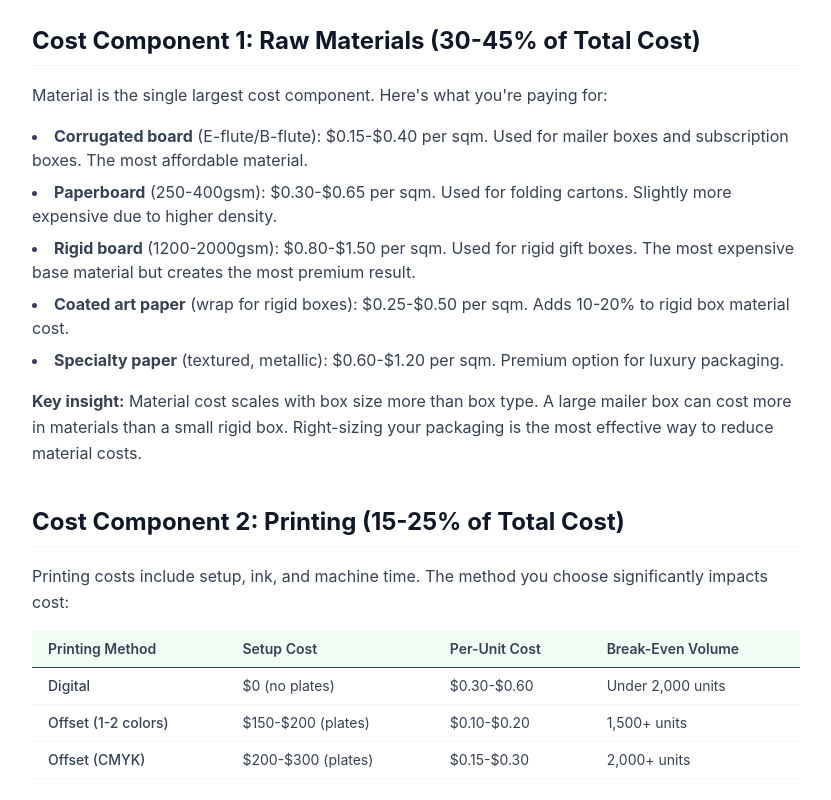
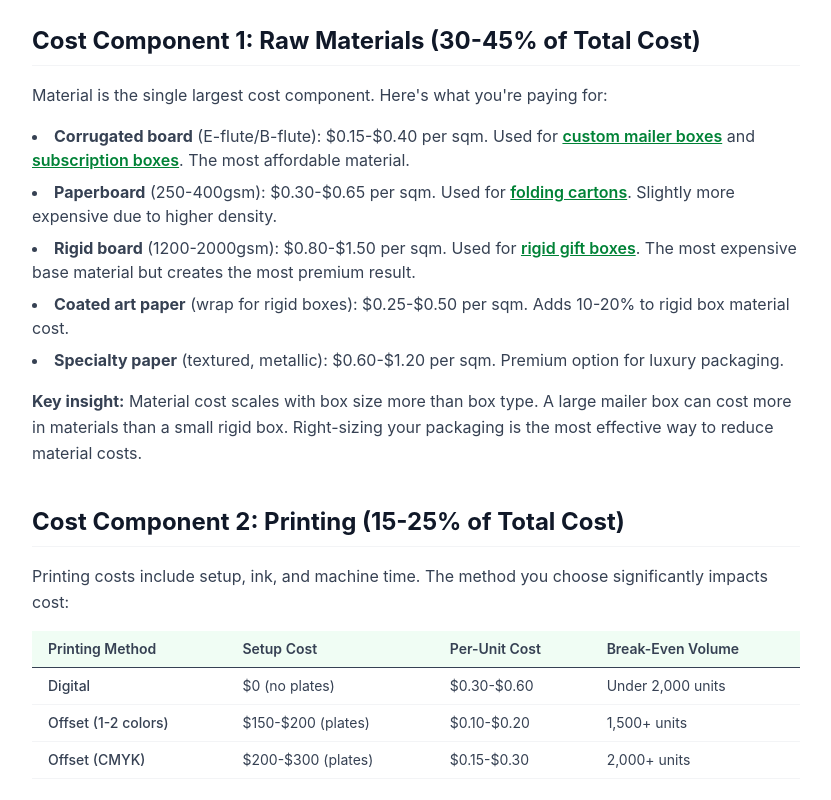
Before and after one commit to rocknjp/bupackeco, a Next.js app: page /blog/custom-packaging-cost-breakdown in a window 1280 px wide. Shown: the part 800-1600 px from the top of the page, without its empty margins (224-1055 px from the left). Built offline with nearby package versions, Linux system fonts and the light colour scheme.

Commit message:
feat: add internal product links to remaining 13 blog pages (batch 2)
Each blog now has 2-4 keyword-rich anchor links pointing to product pages
(/products/*) with font-semibold styling for SEO internal linking strategy.

```diff
--- a/app/blog/biodegradable-ecommerce-packaging-guide/page.tsx
+++ b/app/blog/biodegradable-ecommerce-packaging-guide/page.tsx
@@ -238,8 +238,8 @@ export default function BiodegradableEcommercePackagingGuide() {
               </table>
             </div>
 
-            <p className="text-gray-700 leading-relaxed mb-4">
-              BUpack is <strong>FSC-certified</strong> and all our packaging uses soy-based ink and water-based coatings. We provide full chain-of-custody documentation with every order. Visit our <a href="/eco" className="text-green-700 underline hover:text-green-600">eco certifications page</a> for details.
+              <p className="text-gray-700 leading-relaxed mb-4">
+              BUpack is <strong>FSC-certified</strong> and all our packaging uses soy-based ink and water-based coatings. We provide full chain-of-custody documentation with every order. Whether you need <a href="/products/paper-boxes" className="text-green-700 underline font-semibold">FSC-certified custom paper boxes</a>, <a href="/products/custom-mailer-boxes" className="text-green-700 underline font-semibold">custom kraft mailer boxes</a>, or <a href="/products/subscription-boxes" className="text-green-700 underline font-semibold">subscription box packaging</a>, we've got you covered. Visit our <a href="/eco" className="text-green-700 underline hover:text-green-600">eco certifications page</a> for details.
             </p>
 
             <h2 className="text-2xl font-bold text-gray-900 mt-10 mb-4 pb-2 border-b border-gray-100">
--- a/app/blog/branded-packaging-ideas-ecommerce/page.tsx
+++ b/app/blog/branded-packaging-ideas-ecommerce/page.tsx
@@ -116,7 +116,7 @@ export default function BrandedPackagingIdeasEcommerce() {
               In ecommerce, your packaging is the only physical touchpoint between your brand and your customer. Research shows that <strong>72% of consumers say packaging design influences their purchase decisions</strong>, and brands with memorable unboxing experiences see <strong>3–5x more social media shares</strong>. Yet many DTC brands still ship in plain boxes, leaving their most powerful branding opportunity on the table.
             </p>
             <p className="text-gray-700 leading-relaxed mb-4">
-              The good news? You don't need a massive budget to create standout packaging. With <a href="/blog/custom-packaging-low-moq-guide" className="text-green-700 underline hover:text-green-600">low-MOQ custom packaging</a> starting at 100 units and digital printing eliminating plate fees, even small brands can deliver premium branded experiences. Here are 15 ideas ranked by impact and cost.
+              The good news? You don't need a massive budget to create standout packaging. With <a href="/blog/custom-packaging-low-moq-guide" className="text-green-700 underline hover:text-green-600">low-MOQ custom packaging</a> starting at 100 units and digital printing eliminating plate fees, even small brands can deliver premium branded experiences. Whether you need <a href="/products/custom-mailer-boxes" className="text-green-700 underline font-semibold">custom printed mailer boxes</a>, <a href="/products/folding-cartons" className="text-green-700 underline font-semibold">custom folding cartons</a>, or <a href="/products/rigid-gift-boxes" className="text-green-700 underline font-semibold">premium rigid gift boxes</a>, there's an option for every budget. Here are 15 ideas ranked by impact and cost.
             </p>
 
             <h2 className="text-2xl font-bold text-gray-900 mt-10 mb-4 pb-2 border-b border-gray-100">
--- a/app/blog/compostable-packaging-alternatives/page.tsx
+++ b/app/blog/compostable-packaging-alternatives/page.tsx
@@ -316,8 +316,8 @@ export default function CompostablePackagingAlternatives() {
               <li>Pursue BPI certification for your complete packaging system</li>
             </ul>
 
-            <p className="text-gray-700 leading-relaxed mb-4">
-              BUpack can support your transition with <a href="/services/design-support" className="text-green-700 underline hover:text-green-600">design consultation</a> and material recommendations tailored to your product category and budget. Our <a href="/blog/biodegradable-ecommerce-packaging-guide" className="text-green-700 underline hover:text-green-600">biodegradable packaging guide</a> covers additional material science details.
+              <p className="text-gray-700 leading-relaxed mb-4">
+              BUpack can support your transition with <a href="/services/design-support" className="text-green-700 underline hover:text-green-600">design consultation</a> and material recommendations tailored to your product category and budget. Browse our full range of <a href="/products/paper-boxes" className="text-green-700 underline font-semibold">custom paper boxes</a>, <a href="/products/custom-mailer-boxes" className="text-green-700 underline font-semibold">custom mailer boxes</a>, and <a href="/products/custom-paper-bags" className="text-green-700 underline font-semibold">eco-friendly paper bags</a> — all available with FSC-certified compostable materials. Our <a href="/blog/biodegradable-ecommerce-packaging-guide" className="text-green-700 underline hover:text-green-600">biodegradable packaging guide</a> covers additional material science details.
             </p>
 
             {/* Key Takeaways */}
--- a/app/blog/custom-packaging-cost-breakdown/page.tsx
+++ b/app/blog/custom-packaging-cost-breakdown/page.tsx
@@ -121,9 +121,9 @@ export default function CustomPackagingCostBreakdown() {
               Material is the single largest cost component. Here's what you're paying for:
             </p>
             <ul className="list-disc list-inside mb-4 text-gray-700 space-y-2">
-              <li><strong>Corrugated board</strong> (E-flute/B-flute): $0.15-$0.40 per sqm. Used for mailer boxes and subscription boxes. The most affordable material.</li>
-              <li><strong>Paperboard</strong> (250-400gsm): $0.30-$0.65 per sqm. Used for folding cartons. Slightly more expensive due to higher density.</li>
-              <li><strong>Rigid board</strong> (1200-2000gsm): $0.80-$1.50 per sqm. Used for rigid gift boxes. The most expensive base material but creates the most premium result.</li>
+              <li><strong>Corrugated board</strong> (E-flute/B-flute): $0.15-$0.40 per sqm. Used for <a href="/products/custom-mailer-boxes" className="text-green-700 underline font-semibold">custom mailer boxes</a> and <a href="/products/subscription-boxes" className="text-green-700 underline font-semibold">subscription boxes</a>. The most affordable material.</li>
+              <li><strong>Paperboard</strong> (250-400gsm): $0.30-$0.65 per sqm. Used for <a href="/products/folding-cartons" className="text-green-700 underline font-semibold">folding cartons</a>. Slightly more expensive due to higher density.</li>
+              <li><strong>Rigid board</strong> (1200-2000gsm): $0.80-$1.50 per sqm. Used for <a href="/products/rigid-gift-boxes" className="text-green-700 underline font-semibold">rigid gift boxes</a>. The most expensive base material but creates the most premium result.</li>
               <li><strong>Coated art paper</strong> (wrap for rigid boxes): $0.25-$0.50 per sqm. Adds 10-20% to rigid box material cost.</li>
               <li><strong>Specialty paper</strong> (textured, metallic): $0.60-$1.20 per sqm. Premium option for luxury packaging.</li>
             </ul>
@@ -184,7 +184,7 @@ export default function CustomPackagingCostBreakdown() {
               Labor costs include die-cutting, folding, gluing, and quality inspection. These costs are relatively fixed per unit and don't vary much between suppliers. The key factors are:
             </p>
             <ul className="list-disc list-inside mb-4 text-gray-700 space-y-2">
-              <li><strong>Box complexity:</strong> Simple mailer boxes cost less to assemble than rigid boxes with magnetic closures and custom inserts.</li>
+              <li><strong>Box complexity:</strong> Simple <a href="/products/custom-mailer-boxes" className="text-green-700 underline font-semibold">mailer boxes</a> cost less to assemble than <a href="/products/rigid-gift-boxes" className="text-green-700 underline font-semibold">rigid boxes</a> with magnetic closures and custom inserts.</li>
               <li><strong>Insert assembly:</strong> Adding custom inserts (EVA foam, cardboard dividers) increases assembly time and cost by $0.10-$0.40/unit.</li>
               <li><strong>Quality control:</strong> Every BUpack order includes full QC inspection at no extra cost. Some factories charge extra for this — we don't.</li>
             </ul>
--- a/app/blog/custom-packaging-timeline-guide/page.tsx
+++ b/app/blog/custom-packaging-timeline-guide/page.tsx
@@ -121,7 +121,7 @@ export default function CustomPackagingTimelineGuide() {
               Everything starts with defining what you need. During this phase, you'll work with our team to specify:
             </p>
             <ul className="list-disc list-inside mb-4 text-gray-700 space-y-2">
-              <li><strong>Box type</strong> — Mailer box, folding carton, rigid box, or <a href="/products/paper-bags" className="text-green-700 underline hover:text-green-600">paper bags</a></li>
+              <li><strong>Box type</strong> — Mailer box, <a href="/products/custom-mailer-boxes" className="text-green-700 underline font-semibold">custom mailer box</a>, <a href="/products/folding-cartons" className="text-green-700 underline font-semibold">folding carton</a>, <a href="/products/rigid-gift-boxes" className="text-green-700 underline font-semibold">rigid box</a>, or <a href="/products/paper-bags" className="text-green-700 underline hover:text-green-600">paper bags</a></li>
               <li><strong>Dimensions</strong> — Based on your product measurements + padding allowance</li>
               <li><strong>Material</strong> — Kraft, coated art paper, specialty paper, or corrugated board</li>
               <li><strong>Printing method</strong> — Digital (fast, low MOQ) or offset (volume, precision)</li>
--- a/app/blog/digital-printing-vs-offset-packaging/page.tsx
+++ b/app/blog/digital-printing-vs-offset-packaging/page.tsx
@@ -272,7 +272,7 @@ export default function DigitalPrintingVsOffsetPackaging() {
               Smart brands use both methods strategically. Start with digital printing for your first order of 200–500 units to test the market. Validate your design, gather customer feedback, and refine. Once you've proven the design and your volume increases past 3,000 units, switch to offset for the cost savings.
             </p>
             <p className="text-gray-700 leading-relaxed mb-4">
-              BUpack supports both digital and offset printing for all <a href="/products/folding-cartons" className="text-green-700 underline hover:text-green-600">folding cartons</a> and <a href="/products/rigid-gift-boxes" className="text-green-700 underline hover:text-green-600">rigid gift boxes</a>. Our team can advise on the best method for your specific order.
+              BUpack supports both digital and offset printing across all product lines: <a href="/products/custom-mailer-boxes" className="text-green-700 underline font-semibold">custom mailer boxes</a>, <a href="/products/paper-boxes" className="text-green-700 underline font-semibold">custom paper boxes</a>, <a href="/products/paper-bags" className="text-green-700 underline font-semibold">paper bags</a>, <a href="/products/folding-cartons" className="text-green-700 underline hover:text-green-600">folding cartons</a> and <a href="/products/rigid-gift-boxes" className="text-green-700 underline hover:text-green-600">rigid gift boxes</a>. Our team can advise on the best method for your specific order.
             </p>
 
             {/* Key Takeaways */}
--- a/app/blog/how-to-create-unboxing-experience/page.tsx
+++ b/app/blog/how-to-create-unboxing-experience/page.tsx
@@ -259,13 +259,13 @@ export default function HowToCreateUnboxingExperience() {
             How BUpack Helps You Engineer the Perfect Unboxing
           </h2>
           <p className="text-gray-700 leading-relaxed mb-4">
-            We work with DTC brands at every stage to design unboxing experiences that drive shares, reviews, and repeat purchases. Every <a href="/products/paper-boxes" className="text-green-700 underline">custom paper box</a> includes:
+            We work with DTC brands at every stage to design unboxing experiences that drive shares, reviews, and repeat purchases. Every <a href="/products/paper-boxes" className="text-green-700 underline">custom paper box</a>, <a href="/products/custom-mailer-boxes" className="text-green-700 underline font-semibold">custom mailer box</a>, and <a href="/products/rigid-gift-boxes" className="text-green-700 underline font-semibold">rigid gift box</a> includes:
           </p>
           <p className="text-gray-700 leading-relaxed mb-2"><strong>Interior printing</strong> — full-color print on the inside of your mailer box. The surprise that makes people reach for their camera.</p>
           <p className="text-gray-700 leading-relaxed mb-2"><strong>Custom inserts</strong> — die-cut corrugated or paperboard inserts that hold your product perfectly. No bubble wrap needed.</p>
           <p className="text-gray-700 leading-relaxed mb-2"><strong>Branded tissue paper</strong> — custom printed tissue from 1,000 sheets. Your logo or pattern on every layer.</p>
           <p className="text-gray-700 leading-relaxed mb-2"><strong>Sticker seals</strong> — branded sticker seals from 500 units. The ceremonial finishing touch.</p>
-          <p className="text-gray-700 leading-relaxed mb-4"><strong>FSC-certified materials</strong> with soy-based ink and water-based coatings — sustainable unboxing that your customers will love. Flexible MOQ starting from 100 units for mailer boxes and insert cards.</p>
+          <p className="text-gray-700 leading-relaxed mb-4"><strong>FSC-certified materials</strong> with soy-based ink and water-based coatings — sustainable unboxing that your customers will love. Flexible MOQ starting from 100 units for <a href="/products/custom-mailer-boxes" className="text-green-700 underline font-semibold">custom mailer boxes</a>, <a href="/products/subscription-boxes" className="text-green-700 underline font-semibold">subscription boxes</a>, and insert cards.</p>
 
         </div>
 
--- a/app/blog/import-custom-packaging-from-china-guide/page.tsx
+++ b/app/blog/import-custom-packaging-from-china-guide/page.tsx
@@ -352,7 +352,7 @@ export default function ImportCustomPackagingFromChinaGuide() {
               <li><strong>Free digital proofs</strong> — No surprises on color or layout</li>
             </ul>
             <p className="text-gray-700 leading-relaxed mb-4">
-              Whether you're ordering <a href="/products/paper-boxes" className="text-green-700 underline hover:text-green-600">custom paper boxes</a>, <a href="/products/paper-bags" className="text-green-700 underline hover:text-green-600">paper bags</a>, or <a href="/products/subscription-boxes" className="text-green-700 underline hover:text-green-600">subscription boxes</a>, our team manages the entire process from artwork approval to delivery.
+              Whether you're ordering <a href="/products/paper-boxes" className="text-green-700 underline hover:text-green-600">custom paper boxes</a>, <a href="/products/paper-bags" className="text-green-700 underline hover:text-green-600">paper bags</a>, <a href="/products/subscription-boxes" className="text-green-700 underline hover:text-green-600">subscription boxes</a>, <a href="/products/custom-mailer-boxes" className="text-green-700 underline font-semibold">custom mailer boxes</a>, <a href="/products/folding-cartons" className="text-green-700 underline font-semibold">folding cartons</a>, or <a href="/products/rigid-gift-boxes" className="text-green-700 underline font-semibold">rigid gift boxes</a>, our team manages the entire process from artwork approval to delivery.
             </p>
 
             {/* CTA */}
--- a/app/blog/kraft-vs-coated-paper-deep-dive/page.tsx
+++ b/app/blog/kraft-vs-coated-paper-deep-dive/page.tsx
@@ -212,7 +212,7 @@ export default function KraftVsCoatedPaperDeepDive() {
               <li><strong>White kraft paper:</strong> Falls between brown kraft and coated in price. Offers a cleaner printing surface than brown kraft while maintaining the kraft perception.</li>
             </ul>
             <p className="text-gray-700 leading-relaxed mb-4">
-              At BUpack, the price difference between kraft and coated <a href="/products/paper-boxes" className="text-green-700 underline hover:text-green-600">custom paper boxes</a> is typically just $0.05-$0.15 per unit at 500+ quantity. The decision should be driven by brand strategy, not cost.
+              At BUpack, the price difference between kraft and coated <a href="/products/paper-boxes" className="text-green-700 underline hover:text-green-600">custom paper boxes</a> is typically just $0.05-$0.15 per unit at 500+ quantity. The decision should be driven by brand strategy, not cost. Both materials are available across our full range including <a href="/products/custom-mailer-boxes" className="text-green-700 underline font-semibold">custom mailer boxes</a>, <a href="/products/folding-cartons" className="text-green-700 underline font-semibold">folding cartons</a>, and <a href="/products/custom-paper-bags" className="text-green-700 underline font-semibold">custom paper bags</a>.
             </p>
 
             {/* Key Takeaways */}
--- a/app/blog/packaging-design-trends-2026/page.tsx
+++ b/app/blog/packaging-design-trends-2026/page.tsx
@@ -203,7 +203,7 @@ export default function PackagingDesignTrends2026() {
               How BUpack Helps You Stay Ahead
             </h2>
             <p className="text-gray-700 leading-relaxed mb-4">
-              Every trend we've covered is available right now through BUpack. Our factory-direct model means you get access to premium finishes, sustainable materials, and interactive printing options at prices that make them practical for brands of any size. Whether you need <a href="/products/custom-mailer-boxes" className="text-green-700 underline hover:text-green-600">custom mailer boxes</a> with interior QR codes, <a href="/products/custom-paper-bags" className="text-green-700 underline hover:text-green-600">branded paper bags</a> with bold color blocking, or <a href="/products/rigid-gift-boxes" className="text-green-700 underline hover:text-green-600">rigid gift boxes</a> with embossed textures — we've got you covered with MOQ from 100 units and free design support.
+              Every trend we've covered is available right now through BUpack. Our factory-direct model means you get access to premium finishes, sustainable materials, and interactive printing options at prices that make them practical for brands of any size. Whether you need <a href="/products/custom-mailer-boxes" className="text-green-700 underline hover:text-green-600">custom mailer boxes</a> with interior QR codes, <a href="/products/custom-paper-bags" className="text-green-700 underline hover:text-green-600">branded paper bags</a> with bold color blocking, <a href="/products/rigid-gift-boxes" className="text-green-700 underline hover:text-green-600">rigid gift boxes</a> with embossed textures, <a href="/products/folding-cartons" className="text-green-700 underline font-semibold">folding cartons</a>, or <a href="/products/subscription-boxes" className="text-green-700 underline font-semibold">subscription box packaging</a> — we've got you covered with MOQ from 100 units and free design support.
             </p>
 
             {/* CTA */}
--- a/app/blog/packaging-for-subscription-boxes-guide/page.tsx
+++ b/app/blog/packaging-for-subscription-boxes-guide/page.tsx
@@ -146,7 +146,7 @@ export default function PackagingForSubscriptionBoxesGuide() {
             </div>
 
             <p className="text-gray-700 leading-relaxed mb-4">
-              <strong>Recommendation:</strong> For most subscription businesses, a corrugated <a href="/products/custom-mailer-boxes" className="text-green-700 underline hover:text-green-600">mailer box</a> in E-flute is the best starting point. It offers the best balance of protection, print quality, cost, and unboxing experience. Upgrade to rigid boxes for premium tiers or special editions.
+              <strong>Recommendation:</strong> For most subscription businesses, a corrugated <a href="/products/custom-mailer-boxes" className="text-green-700 underline hover:text-green-600">mailer box</a> in E-flute is the best starting point. It offers the best balance of protection, print quality, cost, and unboxing experience. For premium tiers, <a href="/products/rigid-gift-boxes" className="text-green-700 underline font-semibold">rigid gift boxes</a> create a luxury feel. For beauty or sample subscriptions, <a href="/products/folding-cartons" className="text-green-700 underline font-semibold">folding cartons</a> are a cost-effective option. Browse our full range of <a href="/products/subscription-boxes" className="text-green-700 underline font-semibold">subscription box packaging</a> for more options.
             </p>
 
             <h2 className="text-2xl font-bold text-gray-900 mt-10 mb-4 pb-2 border-b border-gray-100">
--- a/app/blog/seasonal-packaging-strategy/page.tsx
+++ b/app/blog/seasonal-packaging-strategy/page.tsx
@@ -219,7 +219,7 @@ export default function SeasonalPackagingStrategy() {
               Christmas / Holiday (December)
             </h3>
             <p className="text-gray-700 leading-relaxed mb-4">
-              Colors: Red, green, gold, white, navy. Elements: Snowflakes, ornaments, plaid patterns, gold foil. Products that sell: everything — this is peak gifting season. <strong>Quick win:</strong> Gold foil logo on existing box + red/green interior pattern + holiday insert card. Cost: +$0.20-$0.45/unit. For premium options, explore our <a href="/products/rigid-gift-boxes" className="text-green-700 underline hover:text-green-600">rigid gift boxes</a> with magnetic closure for holiday gift sets.
+              Colors: Red, green, gold, white, navy. Elements: Snowflakes, ornaments, plaid patterns, gold foil. Products that sell: everything — this is peak gifting season. <strong>Quick win:</strong> Gold foil logo on existing box + red/green interior pattern + holiday insert card. Cost: +$0.20-$0.45/unit. For premium options, explore our <a href="/products/rigid-gift-boxes" className="text-green-700 underline hover:text-green-600">rigid gift boxes</a> with magnetic closure for holiday gift sets, or browse our full range of <a href="/products/paper-boxes" className="text-green-700 underline font-semibold">custom paper boxes</a>, <a href="/products/custom-paper-bags" className="text-green-700 underline font-semibold">branded paper bags</a>, and <a href="/products/subscription-boxes" className="text-green-700 underline font-semibold">subscription box packaging</a> for seasonal editions.
             </p>
 
             <h2 className="text-2xl font-bold text-gray-900 mt-10 mb-4 pb-2 border-b border-gray-100">
```
